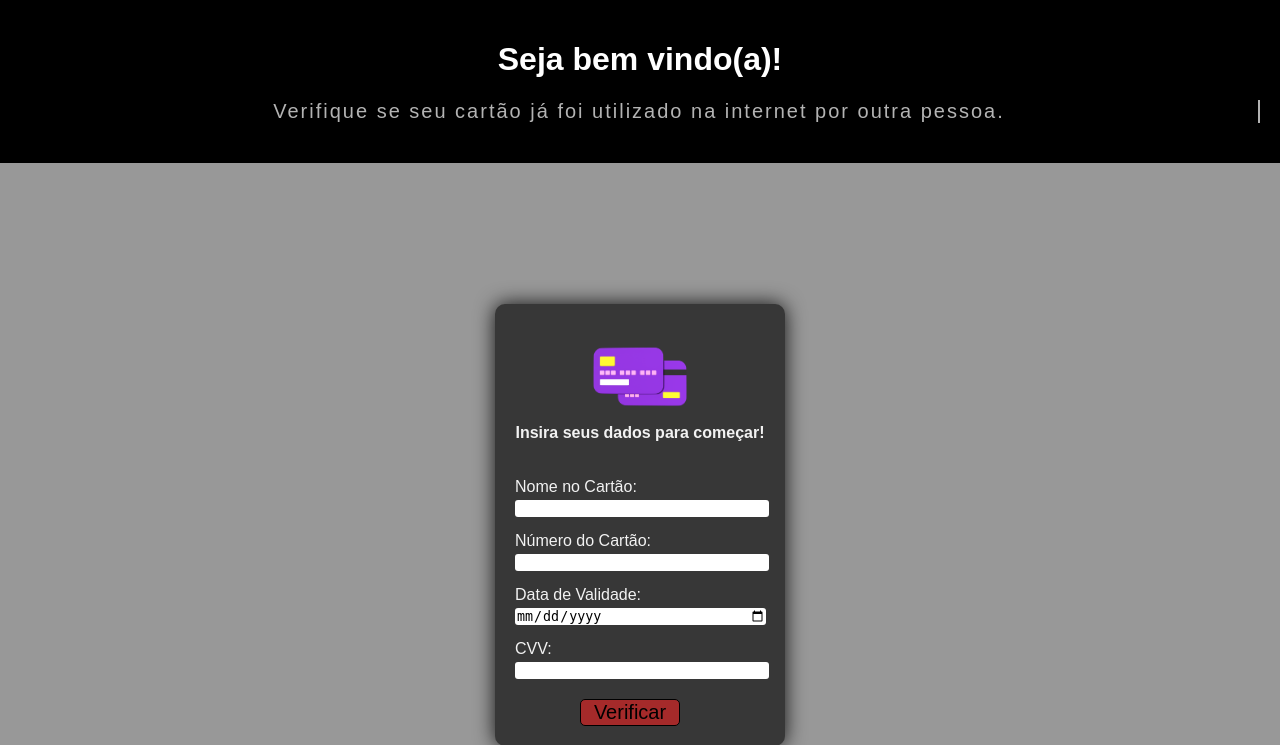
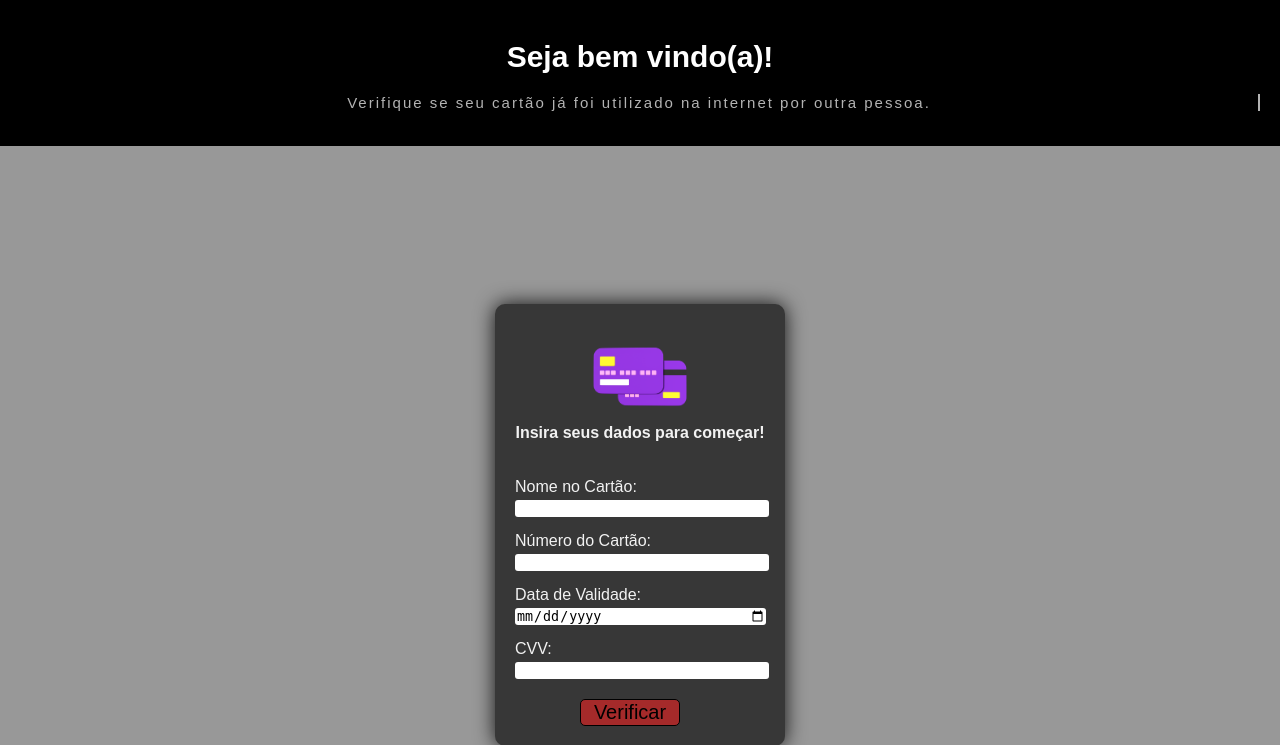
Before and after one commit to guto56/myFiles, a PHP site: page / in a window 1280 px wide. Shown: the top 745 px of the page. Run offline with PHP 8.4, Linux system fonts and the light colour scheme.

Commit message:
alterações na desc

```diff
--- a/verificarCartão/index.html
+++ b/verificarCartão/index.html
@@ -7,16 +7,20 @@
     <title>Verifique seu Cartão</title>
 </head>
 <body>
+
     <header>
         <h1>Seja bem vindo(a)!</h1>
         <p id="desc">Verifique se seu cartão já foi utilizado na internet por outra pessoa.</p>
     </header>
+
     <div class="content">
+
         <img class="cardImage" src="cute-3d-credit-card-illustration-design-free-png.jpg" alt="">
         <p style="opacity: 0;" id="dadosSalvos" class="dadosSalvos">Salvo!</p>
         <h4>Insira seus dados para começar!</h4>
         <div class="database">
-            <label for="cardName">Nome no Cartão:</label>
+
+            <label for="cardN   ame">Nome no Cartão:</label>
             <input type="text" name="" id="cardNameId">
             <label for="cardNumer">Número do Cartão:</label>
             <input type="number" name="" id="cardNumberId">
@@ -25,8 +29,14 @@
             <label for="cardCvv">CVV:</label>
             <input type="number" name="" id="cardCvvId">
             <button id="imagemAni">Verificar</button>
+
         </div>
+
     </div>
+
+
+
+
     <script src="script.js"></script>
 </body>
 </html>
--- a/verificarCartão/style.css
+++ b/verificarCartão/style.css
@@ -60,6 +60,7 @@ input:hover{
 }
 
 header {
+    font-size: 15px;
     position: fixed; /* Torna o cabeçalho fixo */
     top: 0; /* Alinha o cabeçalho ao topo da página */
     left: 0; /* Alinha o cabeçalho à esquerda da página */
@@ -99,7 +100,7 @@ button:hover{
 #desc {
     opacity: 0.7;
     font-family: Arial, sans-serif;
-    font-size: 20px;
+    font-size: 15px;
     color: #ffffff;
     letter-spacing: 2px; /* Adiciona espaço entre as letras */
     overflow: hidden; /* Oculta o texto que está fora do contêiner */
```
